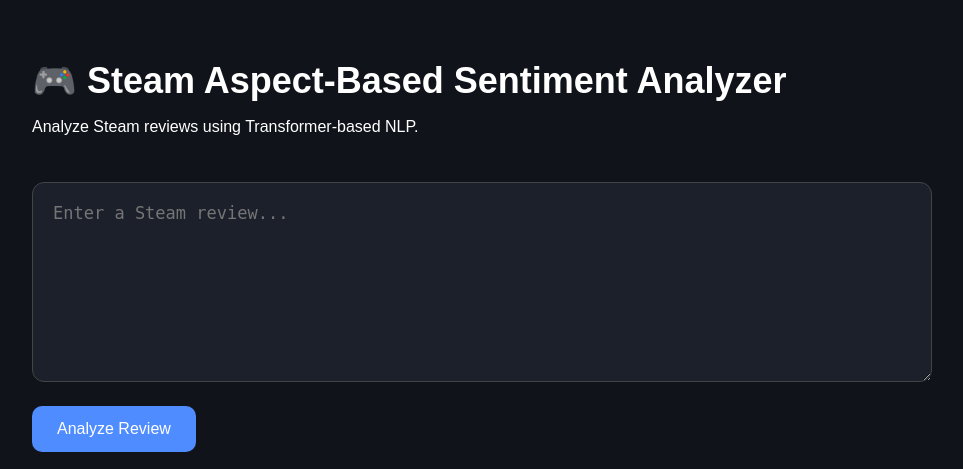
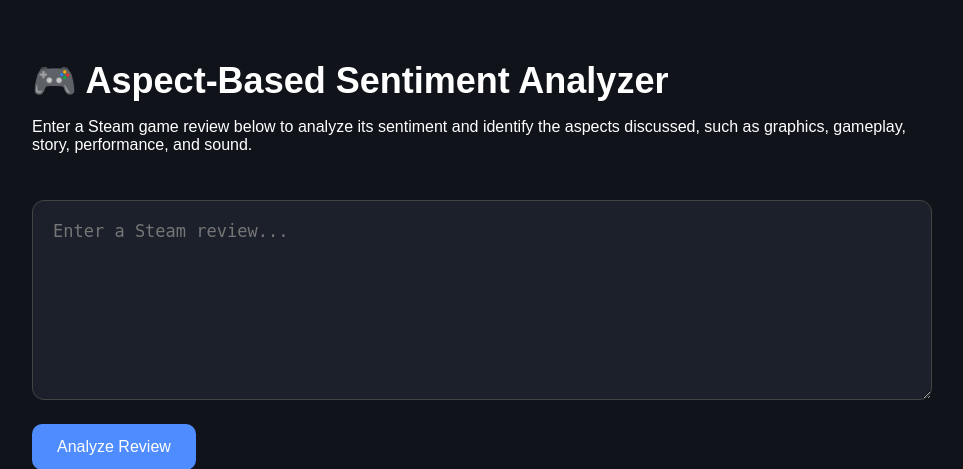
Before and after one commit to pasindu-piyumal/Steam-Aspect-Sentiment-Analyzer, a Flask app: page / in a window 1280 px wide. Shown: the top 469 px of the page, without its empty margins (158-1121 px from the left). Run offline with Flask 3, Linux system fonts and the light colour scheme.

Commit message:
change content of the analyzer

```diff
--- a/dashboard/templates/index.html
+++ b/dashboard/templates/index.html
@@ -24,13 +24,15 @@
     <div class="container">
 
         <h1>
-            🎮 Steam Aspect-Based
+            🎮 Aspect-Based
             Sentiment Analyzer
         </h1>
 
-        <p>
-            Analyze Steam reviews using
-            Transformer-based NLP.
+        <p class="description">
+            Enter a Steam game review below to analyze its
+            sentiment and identify the aspects discussed,
+            such as graphics, gameplay, story, performance,
+            and sound.
         </p>
 
         <form
```
